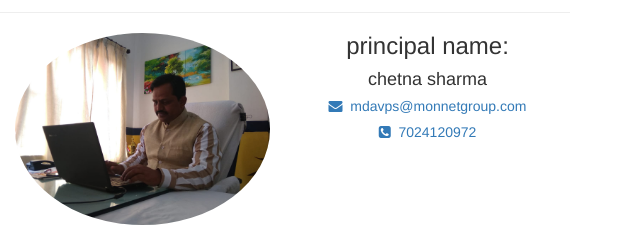
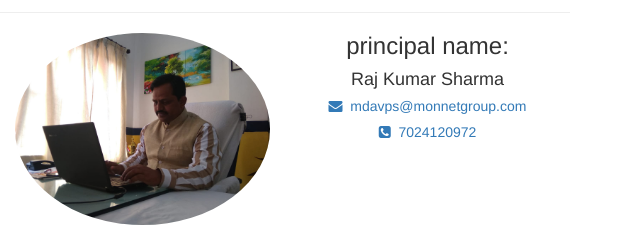
Before and after one commit to himanshuid/MY-SCHOOL, a plain HTML site: page index.html in a window 1280 px wide. Shown: the part 3107-3347 px from the top of the page, 640-1280 px from the left. Drawn offline with nearby package versions, Linux system fonts and the light colour scheme.

Commit message:
Update index.html

```diff
--- a/index.html
+++ b/index.html
@@ -159,7 +159,7 @@
     <img id= princepal src="ps.jpg"
     class="img-responsive img-circle col-lg-3 col-md-3 col-sm-3 col-xs-4">
     <h3>principal name:</h3>
-    <h4>chetna sharma</h4>
+    <h4>Raj Kumar Sharma </h4>
     <div class="contact_1">
     <a href="newerapublicschool93@gmail.com">
     <h5><i class="fa fa-envelope"></i>&nbsp;&nbsp;mdavps@monnetgroup.com</h5>
```
